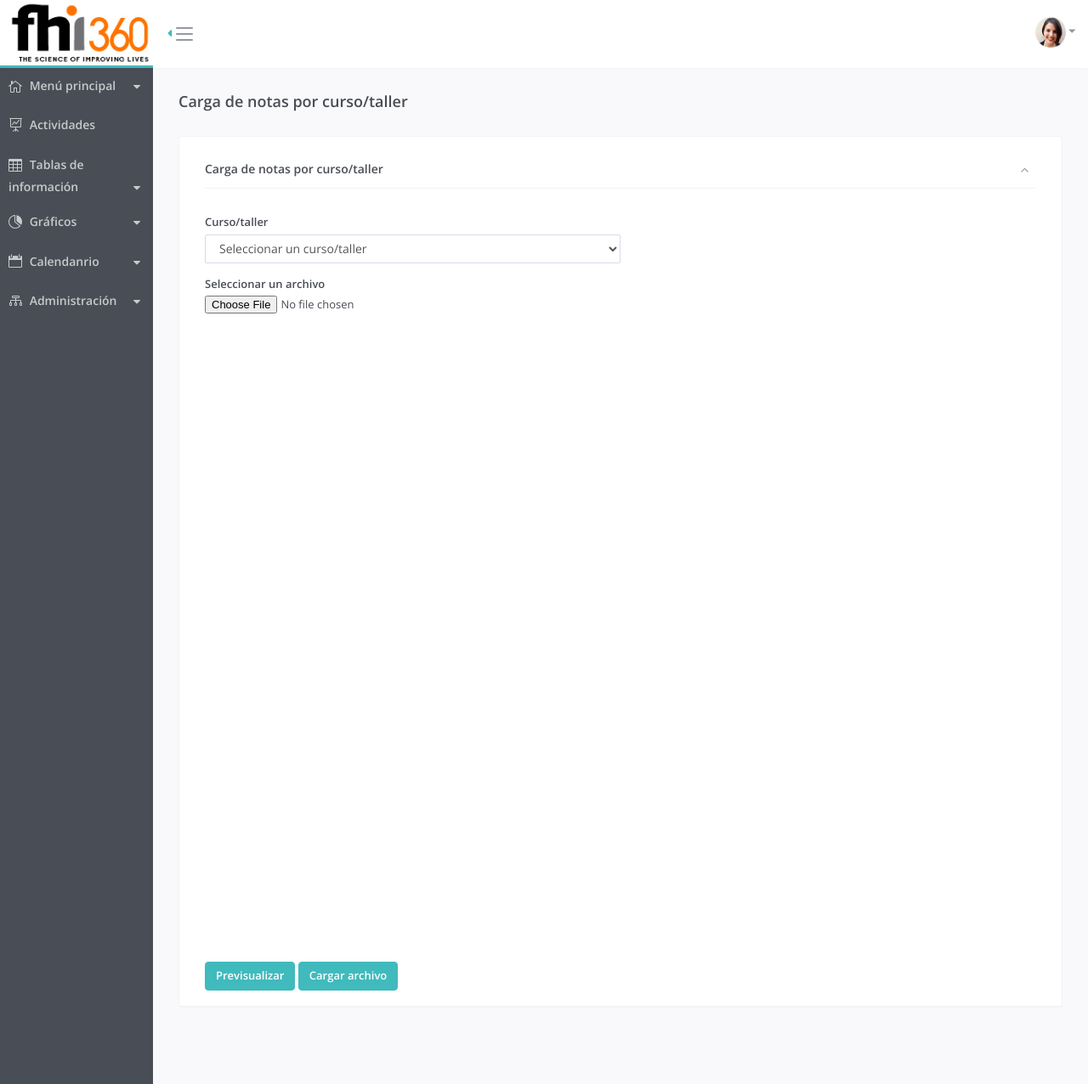
After one commit to darwin851/sem, a PHP site: page /cargar_notas.php in a window 1280 px wide. The commit adds this page. Shown: the whole page at 85% size. Run offline with PHP 8.4, Linux system fonts and the light colour scheme; data that the repository does not hold is empty.

Commit message:
Carga de archivo con notas

```diff
--- /dev/null
+++ b/cargar_notas.php
@@ -0,0 +1,29 @@
+<?php
+
+	include('parts-admin/header.php');
+
+	include('parts-admin/menu.php');
+
+	$titulo='Carga de notas por curso/taller';
+	$lnk=database_connect();
+	$res=mysqli_query($lnk,"SELECT P.NBR_PROGRAMA_FORMACION, T.ID_TALLER_CURSO, T.COD_TALLER_CURSO, T.NBR_TALLER_CURSO, S.NBR_SEDE
+		FROM programa_formacion P, taller_curso T, sede S
+		WHERE 1=1
+		AND P.ACTIVO=1
+		AND T.ACTIVO=1
+		AND S.ACTIVO=1
+		AND P.ID_PROGRAMA_FORMACION=T.ID_PROGRAMA_FORMACION
+		AND T.ID_SEDE=S.ID_SEDE
+		ORDER BY P.NBR_PROGRAMA_FORMACION, T.COD_TALLER_CURSO") or die(mysqli_error($lnk));
+	$optCursos='';
+	while($reg=mysqli_fetch_assoc($res)){
+		$value=$reg['ID_TALLER_CURSO'];
+		$label=$reg['NBR_PROGRAMA_FORMACION'] . ': ' . $reg['COD_TALLER_CURSO'] . ' - ' . $reg['NBR_TALLER_CURSO'] . ' (' . $reg['NBR_SEDE'] . ')';
+		$optCursos.="<option value=\"$value\">$label</option>";
+	}
+
+	include('parts-admin/form_cargar_notas.php');
+
+	include('parts-admin/footer_without_grafs.php');
+
+?>
--- /dev/null
+++ b/parts-admin/form_cargar_notas.php
@@ -0,0 +1,107 @@
+<div id="content-wrapper" class="content-wrapper view projects-view">
+	<div class="container-fluid">
+		<h2 class="view-title"><?php echo $titulo; ?></h2>
+		<div class="row">
+			<div class="col-wrapper col-lg-12 col-md-12 col-sm-12 col-xs-12">
+				<div class="module-wrapper">
+					<section class="module alto_general module-has-footer module-projects-overview">
+						<div class="module-inner">
+							<div class="module-heading">
+								<h3 class="module-title"><?php echo $titulo; ?></h3>
+								<ul class="actions list-inline">
+									<li><a class="collapse-module" data-toggle="collapse" href="#content-overview" aria-expanded="false" aria-controls="content-overview"><span aria-hidden="true" class="icon arrow_carrot-up"></span></a></li>
+								</ul>
+							</div>
+							<form role="form" name="cargar_notas" action="#" method="post">
+								<div class="module-content collapse in" id="content-overview">
+									<div class="module-content-inner sectionone col-md-6">
+										<div id="exito_form" class="alert alert-success" role="alert"></div>
+										<div id="alerta_form" class="alert alert-warning" role="alert"></div>
+										<div id="error_form" class="alert alert-danger" role="alert"></div>
+										<div class="form-group row">
+											<label for="taller_curso_select" class="col-2 col-form-label">Curso/taller</label>
+											<div class="col-10">
+												<select class="cursos form-control" name="taller_curso_select" id="taller_curso_select">
+													<option disabled selected value="">Seleccionar un curso/taller</option>
+													<?php echo $optCursos; ?>
+												</select>
+											</div>
+										</div>
+										<div class="form-group row">
+											<label for="archivo_notas" class="col-2 col-form-label">Seleccionar un archivo</label>
+											<div class="col-10">
+												<input type="file" class="form-control-file" id="archivo_notas">
+											</div>
+										</div>
+									</div>
+									<div class="module-content-inner sectiontwo col-md-5">
+									</div>
+									<div id="preview" class="module-content-inner col-md-12">
+									</div>
+<!-- estos botones se muestran hasta abajo -->
+									<button type="submit" class="btn btn-primary" onclick="procesarFormularioCarga('previsualizar_notas'); return false;">Previsualizar</button>
+									<button type="submit" class="btn btn-primary" onclick="procesarFormularioCarga('cargar_notas'); return false;">Cargar archivo</button>
+<!-- estos botones se muestran sin margen inferior -->
+									<div><br /></div>
+								</div>
+							</form>
+						</div>
+					</section>
+				</div>
+			</div>
+		</div>
+	</div>
+</div>
+<script type="text/javascript">
+	$('#exito_form,#alerta_form,#error_form').hide();
+
+	function procesarFormularioCarga(modo){
+		var msg='';
+
+		$('#exito_form,#alerta_form,#error_form').hide();
+
+		if($('#taller_curso_select').val()==null){
+			msg+='Debe seleccionar un taller<br />';
+		}
+		if($('#archivo_notas').val()=='' || $('#archivo_notas').val().substr(-5).toLowerCase()!='.xlsx'){
+			msg+='Debe seleccionar un archivo Excel (con formato formato .xlsx)<br />';
+		}
+
+		if(msg!=''){
+			$('#error_form').html(msg);
+			$('#error_form').show();
+			$('html,body').scrollTop(0);
+		}
+		else{
+//no me agrada esta forma de cargar el archivo
+			var formData = new FormData();
+
+			formData.append("accion",modo);
+			formData.append("idTallerCurso",$('#taller_curso_select').val());
+			formData.append("userfile", document.getElementById('archivo_notas').files[0]);
+
+			var request = new XMLHttpRequest();
+			request.open("POST", "parts-admin/cargar_notas.php");
+			request.send(formData);
+
+			request.onload = function(oEvent) {
+				var jsonArr = JSON.parse(request.responseText);
+				if(jsonArr.estado==false){
+					$('#error_form').html(jsonArr.errores);
+					$('#error_form').show();
+				}
+				else{
+					$('#exito_form').html('Archivo cargado con éxito');
+					$('#exito_form').show();
+				}
+				$('#preview').html(jsonArr.preliminar);
+				$('html,body').scrollTop(0);
+
+				if(modo=='cargar_notas'){
+					$('#taller_curso_select').val('');
+					$('#archivo_notas').val('');
+				}
+			};
+		}
+	}
+</script>
```
Also changed, not shown: parts-admin/cargar_notas.php (added, +32 -0 lines), recurso_humano.php (+48 -0 lines).
